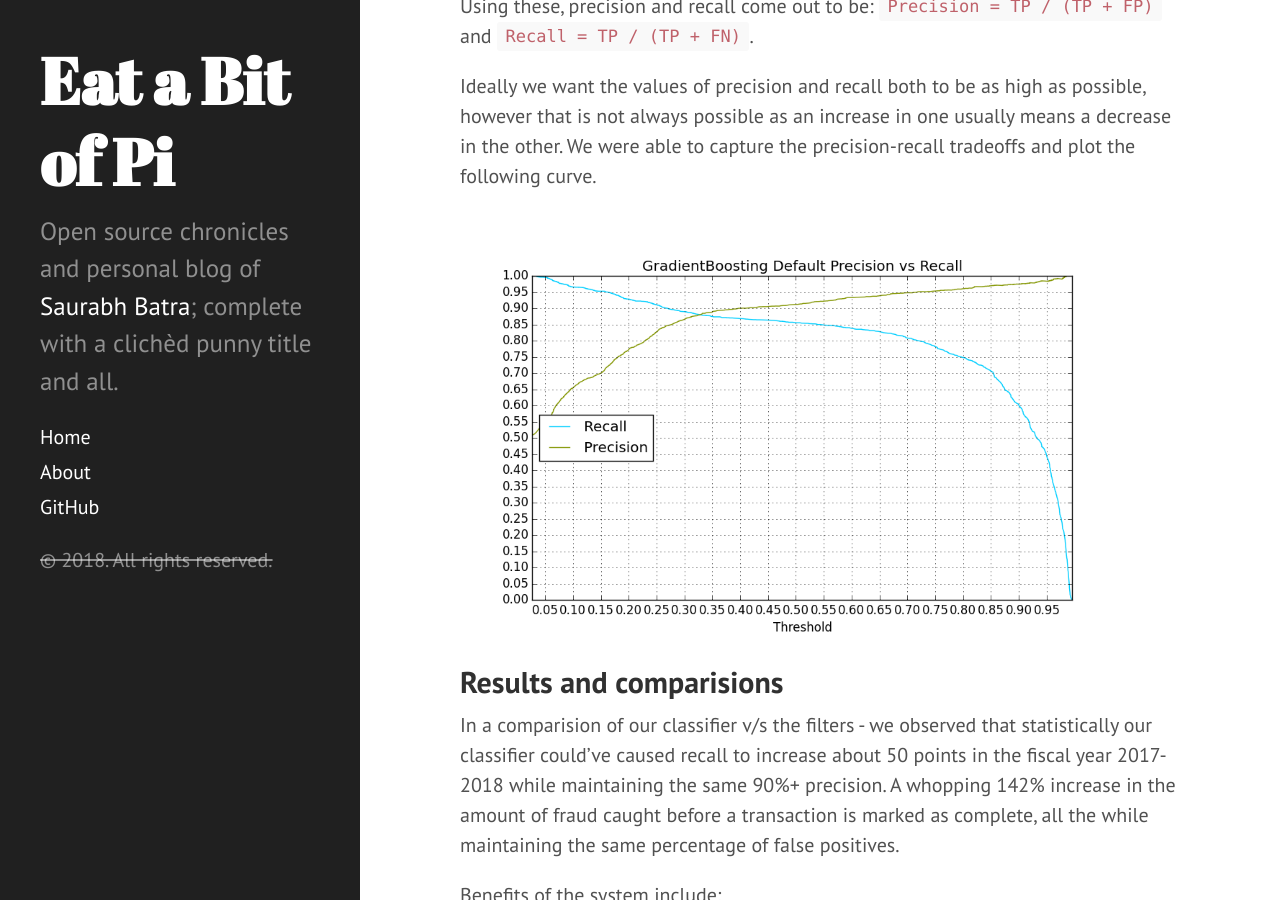
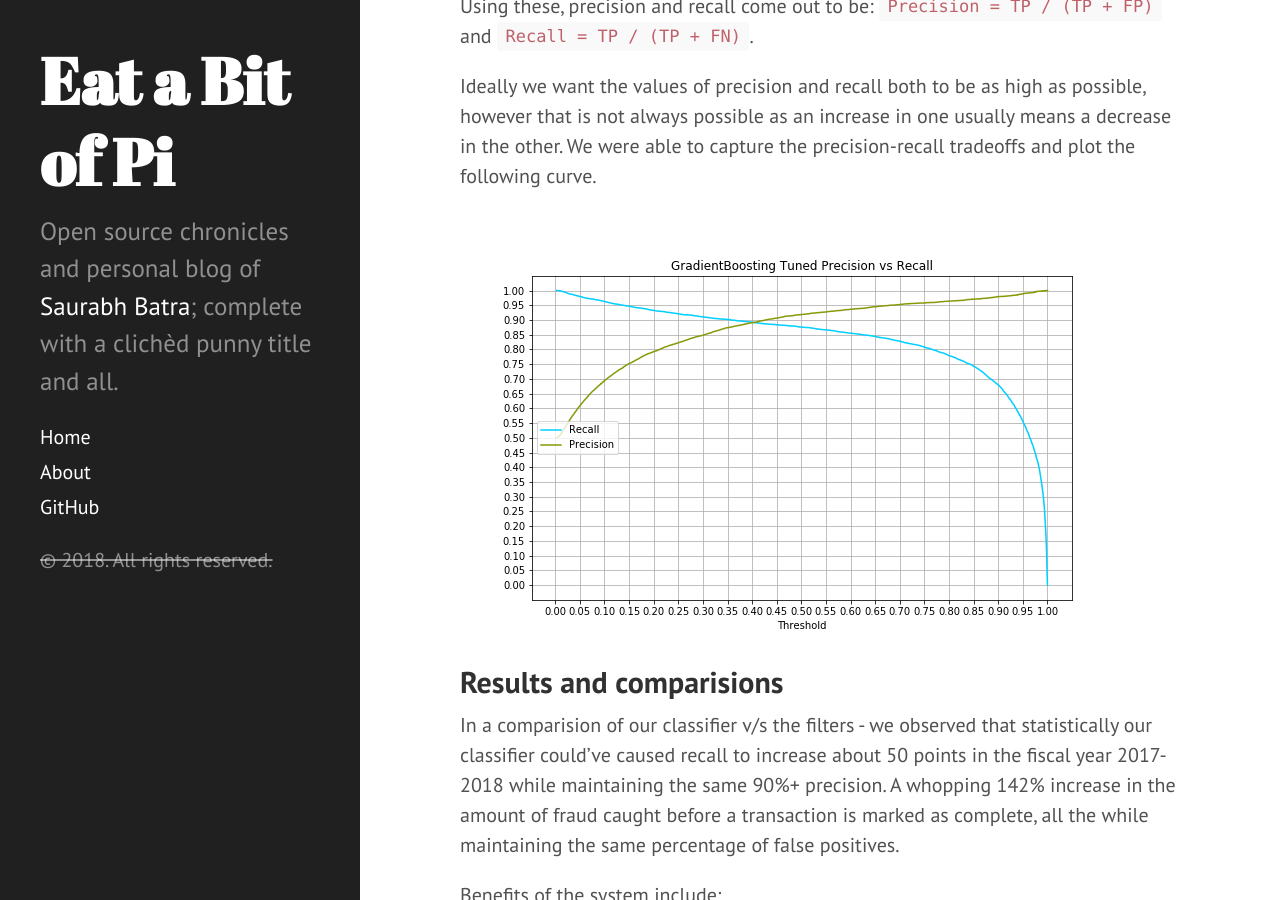
Before and after one commit to saurabhbatra96/saurabhbatra96.github.io, a Jekyll site: the page built from _posts/2018-08-15-catching-fraud-at-wikipedia.md, in a window 1280 px wide and 900 px high, scrolled down 2766 px. Built offline with Jekyll 4.4.1, drawn with Linux system fonts in a browser that asks for light colours; comment, search, counter and statistics services are not loaded.

Commit message:
update gb plot

```diff
--- a/_posts/2018-08-15-catching-fraud-at-wikipedia.md
+++ b/_posts/2018-08-15-catching-fraud-at-wikipedia.md
@@ -41,7 +41,7 @@ Using these, precision and recall come out to be: `Precision = TP / (TP + FP)` a
 
 Ideally we want the values of precision and recall both to be as high as possible, however that is not always possible as an increase in one usually means a decrease in the other. We were able to capture the precision-recall tradeoffs and plot the following curve.
 
-<img src="/public/wmf-fd/gb-default.png" style="display: block; width: 100%;">
+<img src="/public/wmf-fd/gb-tuned.png" style="display: block; width: 100%;">
 <a name="results-and-comparisions"></a>
 ## Results and comparisions
 In a comparision of our classifier v/s the filters - we observed that statistically our classifier could've caused recall to increase about 50 points in the fiscal year 2017-2018 while maintaining the same 90%+ precision. A whopping 142% increase in the amount of fraud caught before a transaction is marked as complete, all the while maintaining the same percentage of false positives.
```
Also changed, not shown: public/wmf-fd/gb-tuned.png (added).
